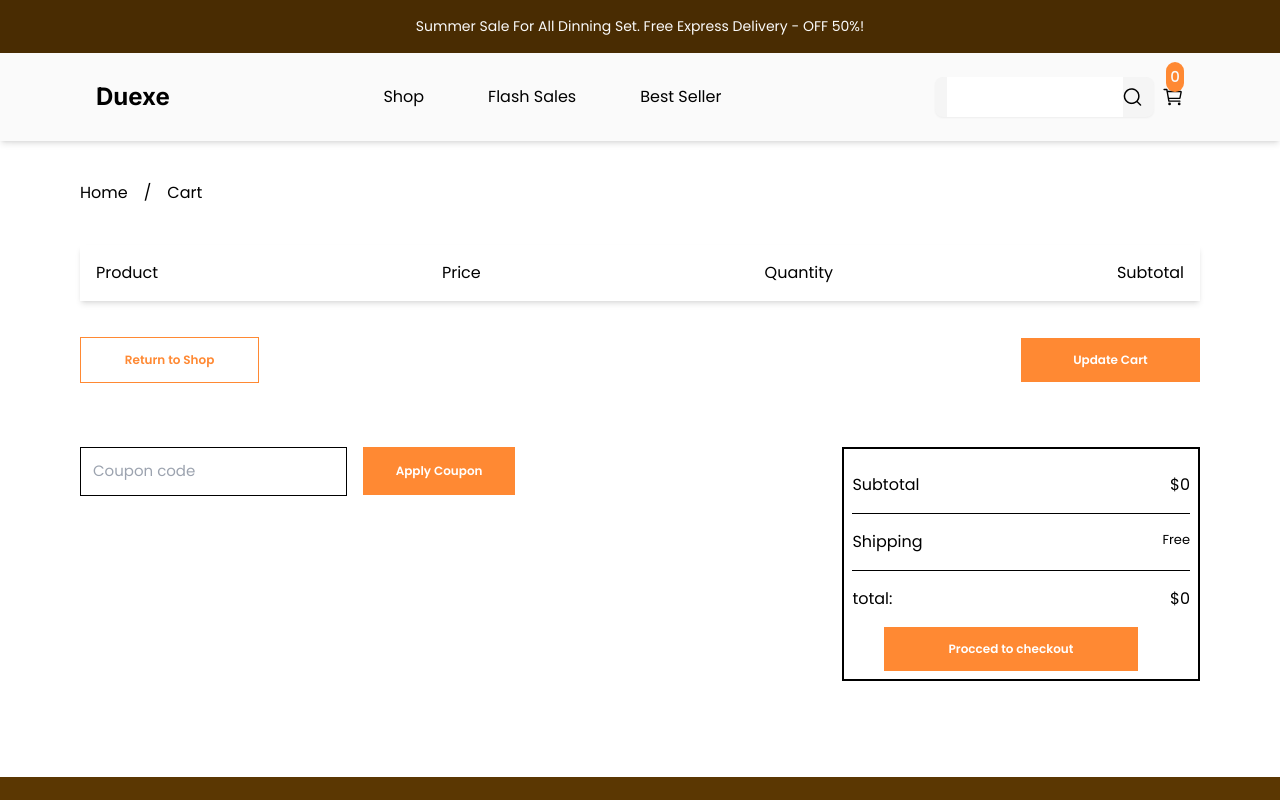
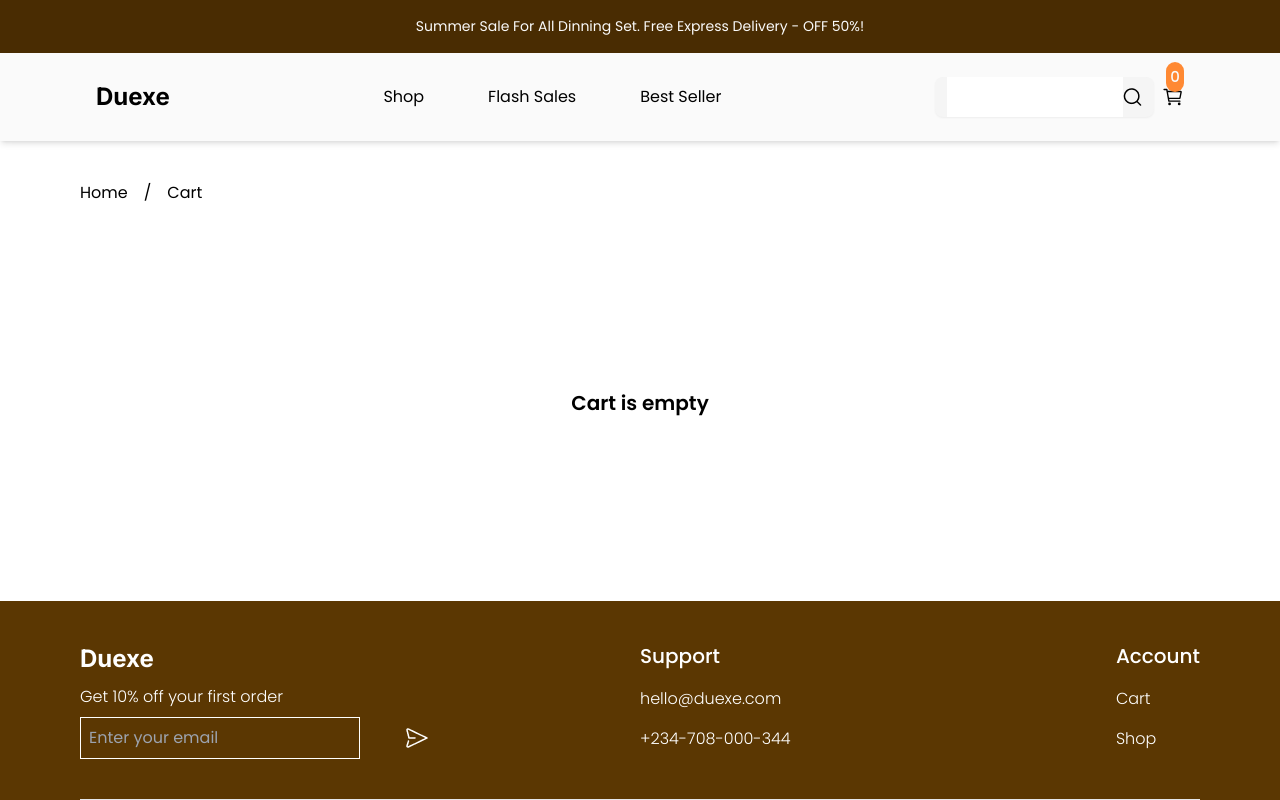
Before and after one commit to Victoryk-tech/hng-ecommerce-task2, a React (Vite) app: page /cart in a window 1280 px wide. Shown: the top 800 px of the page. Built offline with nearby package versions, Linux system fonts and the light colour scheme.

Commit message:
add cart

```diff
--- a/src/components/Cart.jsx
+++ b/src/components/Cart.jsx
@@ -16,12 +16,15 @@ const Cart = () => {
       </div>
 
       <div>
+        {cartState.cart.length > 0 ? (
+          <div>
             <nav className="flex items-start justify-between text-center p-4 shadow-md">
               <p>Product</p>
               <p>Price</p>
               <p>Quantity</p>
               <p>Subtotal</p>
             </nav>
+
             <div className="pt-5  w-full">
               {cartState.cart.map((item, index) => {
                 return (
@@ -53,17 +56,23 @@ const Cart = () => {
 
                 <div className="border-2 p-2 w-full my-14 md:mt-0 md:w-[35%] border-black">
                   <div className="flex items-start justify-between border-b-[0.3px] border-black py-4">
-                <p className="font-poppin font-normal text-[16px]">Subtotal</p>
+                    <p className="font-poppin font-normal text-[16px]">
+                      Subtotal
+                    </p>
                     <p className="font-poppin font-normal text-[16px]">
                       ${cartState.totalPrice.toLocaleString()}
                     </p>
                   </div>
                   <div className="flex items-start justify-between border-b-[0.3px] border-black py-4">
-                <p className="font-poppin font-normal text-[16px]">Shipping</p>
+                    <p className="font-poppin font-normal text-[16px]">
+                      Shipping
+                    </p>
                     <p className="font-poppin font-normal text-[13px]">Free</p>
                   </div>
                   <div className="flex items-start justify-between py-4">
-                <p className="font-poppin font-normal text-[16px]">total:</p>
+                    <p className="font-poppin font-normal text-[16px]">
+                      total:
+                    </p>
                     <p className="font-poppin font-normal text-[16px]">
                       ${cartState.totalPrice.toLocaleString()}
                     </p>
@@ -76,6 +85,12 @@ const Cart = () => {
               </div>
             </div>
           </div>
+        ) : (
+          <div className="flex items-center justify-center py-36">
+            <h1 className="font-semibold text-xl">Cart is empty</h1>
+          </div>
+        )}
+      </div>
     </div>
   );
 };
```
Lines whose indentation alone changed are shown as unchanged.
